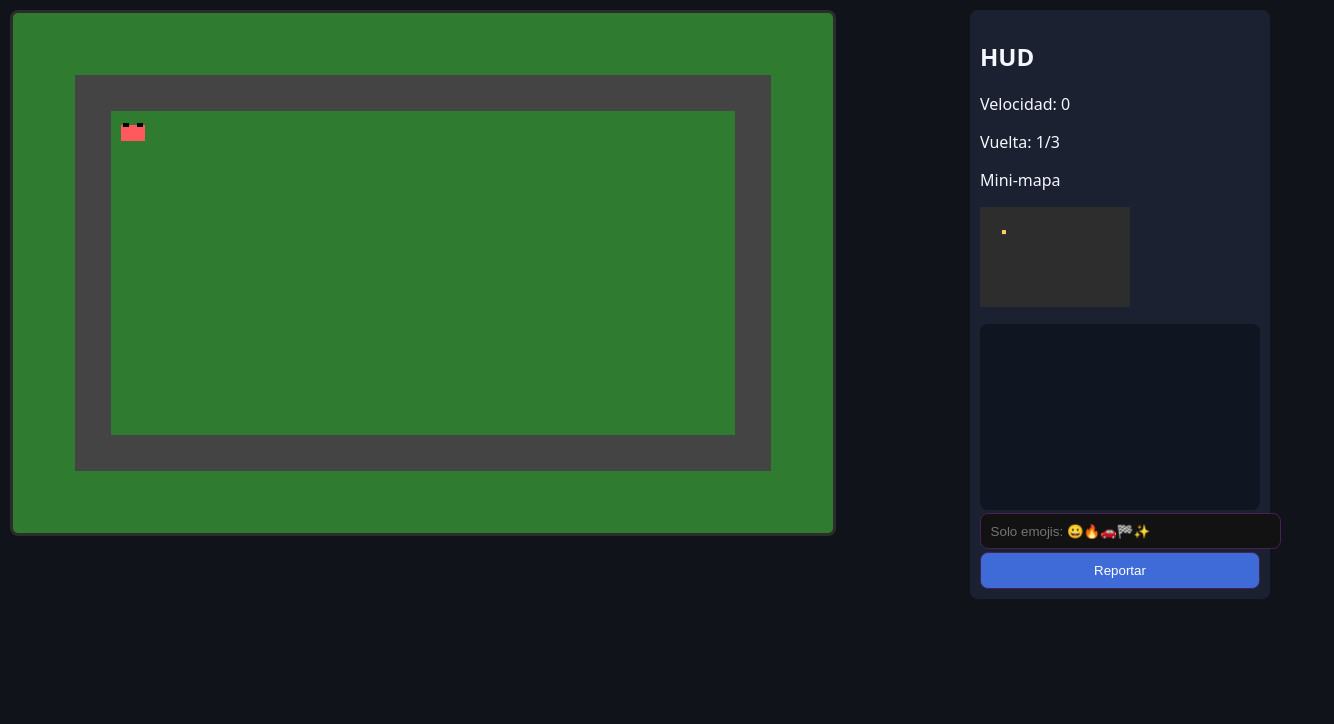
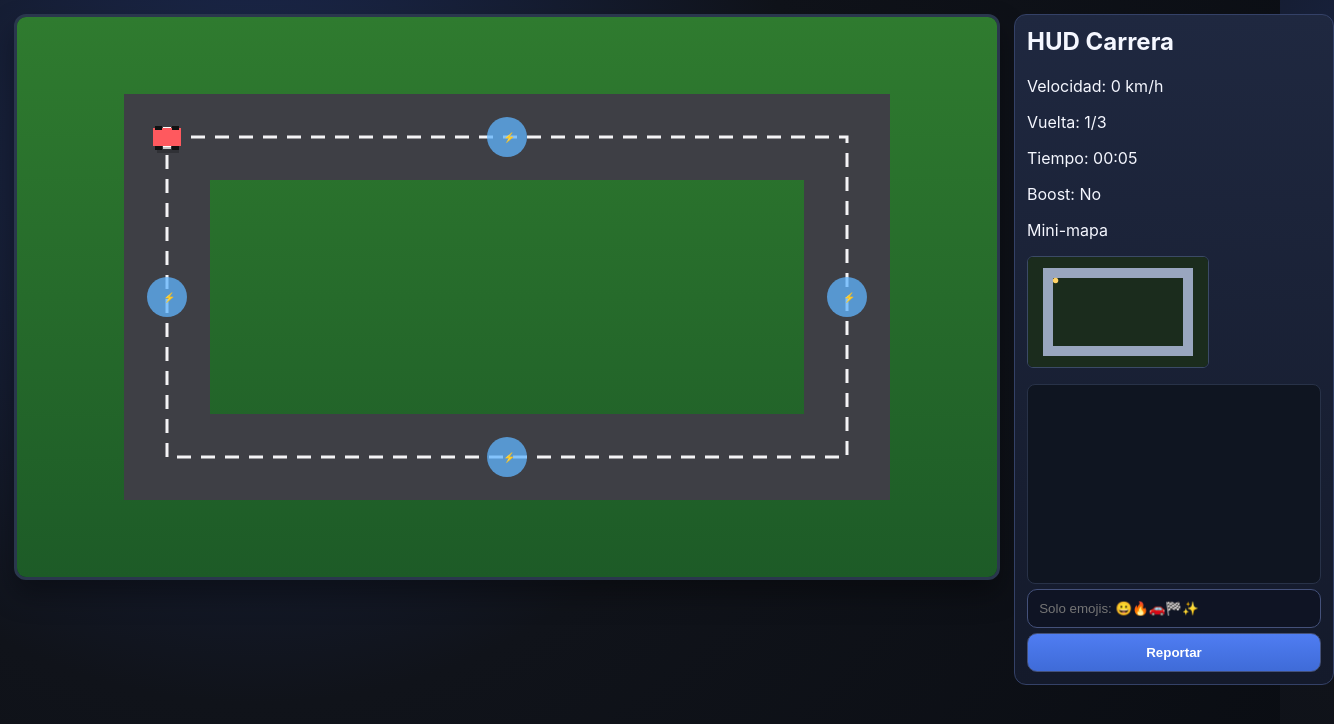
Before and after one commit to JulianD-J/minigames, a website with bundled scripts: page public/game.html in a window 1280 px wide. Shown: the whole page, 1334 px wide, since content can reach past the window. Built offline with nearby package versions, Linux system fonts and the light colour scheme; no server answers; sample sign-in values are in the browser's storage.

Commit message:
feat: improve gameplay visuals and enforce admin login by special credentials

```diff
--- a/public/css/base.css
+++ b/public/css/base.css
@@ -1,8 +1,37 @@
 /* Estilos base compartidos por login, juego y admin. */
 :root { color-scheme: dark; }
-body { font-family: system-ui, sans-serif; margin: 0; background: #10131a; color: #f5f7ff; }
-.card { max-width: 420px; margin: 7vh auto; padding: 1.2rem; background: #1b2130; border-radius: 12px; }
-label { display: block; margin: .7rem 0; }
-input, button { width: 100%; padding: .6rem; border-radius: 8px; border: 1px solid #425; margin-top: .2rem; }
-button { cursor: pointer; background: #3f6bd8; color: white; }
-.error { color: #ff6b6b; min-height: 1.2rem; }
+* { box-sizing: border-box; }
+body {
+  font-family: Inter, system-ui, sans-serif;
+  margin: 0;
+  min-height: 100vh;
+  background: radial-gradient(circle at 20% 20%, #1d2b54 0, #10131a 45%, #0a0d13 100%);
+  color: #f5f7ff;
+}
+.card {
+  max-width: 460px;
+  margin: 8vh auto;
+  padding: 1.4rem;
+  background: linear-gradient(180deg, #1f2840, #141a2b);
+  border: 1px solid #344167;
+  border-radius: 14px;
+  box-shadow: 0 18px 40px rgba(0, 0, 0, 0.35);
+}
+h1 { margin-top: 0; }
+label { display: block; margin: .8rem 0; font-size: 0.95rem; }
+input, button {
+  width: 100%;
+  padding: .7rem;
+  border-radius: 10px;
+  border: 1px solid #44517a;
+  margin-top: .3rem;
+}
+input { background: #0f1424; color: #f4f6ff; }
+button {
+  cursor: pointer;
+  background: linear-gradient(180deg, #4f7df2, #3f6bd8);
+  color: white;
+  font-weight: 600;
+}
+button:hover { filter: brightness(1.07); }
+.error { color: #ff8c8c; min-height: 1.2rem; }
--- a/public/css/game.css
+++ b/public/css/game.css
@@ -1,6 +1,35 @@
 /* Estilos para layout de juego + HUD y chat. */
-.layout { display: grid; grid-template-columns: 1fr 300px; gap: 12px; padding: 10px; }
-#gameCanvas { background: #1a3f1a; border: 3px solid #2c2c2c; border-radius: 8px; }
-#hud { background: #1b2130; border-radius: 8px; padding: 10px; }
+.layout {
+  display: grid;
+  grid-template-columns: 1fr 320px;
+  gap: 14px;
+  padding: 14px;
+}
+#gameCanvas {
+  background: #11251a;
+  border: 3px solid #2a374d;
+  border-radius: 12px;
+  box-shadow: inset 0 0 0 2px #1a2c3f, 0 14px 28px rgba(0,0,0,.35);
+}
+#hud {
+  background: linear-gradient(180deg, #1f2840, #141a2b);
+  border-radius: 12px;
+  border: 1px solid #344167;
+  padding: 12px;
+}
+#hud h2 { margin-top: 0; }
 .chat-box { margin-top: 12px; }
-#chatLog { height: 170px; overflow-y: auto; background: #0f1521; border-radius: 8px; padding: 8px; }
+#chatLog {
+  height: 200px;
+  overflow-y: auto;
+  background: #0f1521;
+  border-radius: 8px;
+  padding: 8px;
+  border: 1px solid #283248;
+}
+#chatLog p { margin: .2rem 0; }
+#minimap {
+  border: 1px solid #3b4a66;
+  border-radius: 6px;
+  background: #0b111d;
+}
--- a/public/game.html
+++ b/public/game.html
@@ -9,13 +9,15 @@
 </head>
 <body>
   <section class="layout">
-    <canvas id="gameCanvas" width="820" height="520"></canvas>
+    <canvas id="gameCanvas" width="980" height="560"></canvas>
     <aside id="hud">
-      <h2>HUD</h2>
-      <p>Velocidad: <span id="speed">0</span></p>
+      <h2>HUD Carrera</h2>
+      <p>Velocidad: <span id="speed">0</span> km/h</p>
       <p>Vuelta: <span id="lap">1</span>/3</p>
+      <p>Tiempo: <span id="timer">00:00</span></p>
+      <p>Boost: <span id="boost">No</span></p>
       <p>Mini-mapa</p>
-      <canvas id="minimap" width="150" height="100"></canvas>
+      <canvas id="minimap" width="180" height="110"></canvas>
       <div class="chat-box">
         <div id="chatLog"></div>
         <input id="chatInput" placeholder="Solo emojis: 😀🔥🚗🏁✨" />
--- a/public/js/game.js
+++ b/public/js/game.js
@@ -1,6 +1,6 @@
-// Lógica principal de canvas: predicción local, interpolación remota y eventos de juego.
+// Lógica principal de canvas: predicción local, checkpoints, boost y render mejorado.
 import { createSocket, sendInput } from './net.js';
-import { updateHud, drawMiniMap } from './ui.js';
+import { updateHud, drawMiniMap, formatTime } from './ui.js';
 import { bindChat } from './chat.js';
 
 const token = localStorage.getItem('playerToken');
@@ -11,19 +11,42 @@ const canvas = document.getElementById('gameCanvas');
 const ctx = canvas.getContext('2d');
 const minimapCtx = document.getElementById('minimap').getContext('2d');
 
-const me = { x: 120, y: 120, angle: 0, speed: 0, lap: 1, checkpoint: 0 };
+const world = { width: canvas.width, height: canvas.height };
+const checkpoints = [
+  { x: 150, y: 120 },
+  { x: 830, y: 120 },
+  { x: 830, y: 440 },
+  { x: 150, y: 440 }
+];
+const boostPads = [
+  { x: 490, y: 120, r: 20 },
+  { x: 830, y: 280, r: 20 },
+  { x: 490, y: 440, r: 20 },
+  { x: 150, y: 280, r: 20 }
+];
+
+const me = {
+  x: 150,
+  y: 120,
+  angle: 0,
+  speed: 0,
+  lap: 1,
+  checkpoint: 0,
+  boostUntil: 0,
+  startedAt: performance.now()
+};
+
 const others = new Map();
 const keys = new Set();
 let gameState = { paused: false };
 
 window.addEventListener('keydown', (e) => keys.add(e.key));
 window.addEventListener('keyup', (e) => keys.delete(e.key));
-
 bindChat(socket);
 
 document.getElementById('reportBtn').onclick = () => {
   const targetAlias = prompt('Alias a reportar');
-  const reason = prompt('Motivo');
+  const reason = prompt('Motivo (se enviará solo emojis en chat, pero reportes admiten texto corto)');
   socket.emit('report:create', { targetAlias, reason });
 };
 
@@ -31,68 +54,135 @@ socket.on('connect', () => socket.emit('ping:client', Date.now()));
 socket.on('ping:server', (ping) => console.log('ping', ping));
 socket.on('game:state', (s) => (gameState = s));
 socket.on('player:state', (p) => others.set(p.token, p));
-socket.on('players:update', (players) => {
-  players.forEach((p) => others.set(p.token, p));
-});
+socket.on('players:update', (players) => players.forEach((p) => others.set(p.token, p)));
 socket.on('race:finished', (data) => alert(`Ganador: ${data.alias} (${data.timeMs}ms)`));
 
 socket.on('race:restart', () => {
-  me.x = 120;
+  me.x = 150;
   me.y = 120;
   me.speed = 0;
   me.angle = 0;
   me.lap = 1;
   me.checkpoint = 0;
+  me.boostUntil = 0;
+  me.startedAt = performance.now();
 });
+
+function applyMovement(dt) {
+  const baseAccel = 180;
+  const steer = 2.8;
+  const maxSpeed = Date.now() < me.boostUntil ? 320 : 240;
+
+  if (keys.has('ArrowUp')) me.speed += baseAccel * dt;
+  if (keys.has('ArrowDown')) me.speed -= baseAccel * dt * 0.8;
+  me.speed *= 0.965;
+
+  me.speed = Math.max(-120, Math.min(maxSpeed, me.speed));
+
+  if (Math.abs(me.speed) > 5) {
+    if (keys.has('ArrowLeft')) me.angle -= steer * dt;
+    if (keys.has('ArrowRight')) me.angle += steer * dt;
+  }
+
+  me.x += Math.cos(me.angle) * me.speed * dt;
+  me.y += Math.sin(me.angle) * me.speed * dt;
+
+  me.x = Math.max(20, Math.min(world.width - 20, me.x));
+  me.y = Math.max(20, Math.min(world.height - 20, me.y));
+}
+
+function checkBoostPads() {
+  for (const pad of boostPads) {
+    const dx = me.x - pad.x;
+    const dy = me.y - pad.y;
+    if (Math.hypot(dx, dy) < pad.r + 8) {
+      me.boostUntil = Date.now() + 1400;
+    }
+  }
+}
+
+function checkCheckpointsAndLap() {
+  const current = checkpoints[me.checkpoint];
+  if (Math.hypot(me.x - current.x, me.y - current.y) < 40) {
+    me.checkpoint = (me.checkpoint + 1) % checkpoints.length;
+    if (me.checkpoint === 0) {
+      me.lap = Math.min(3, me.lap + 1);
+      if (me.lap === 3) {
+        socket.emit('race:finish', { timeMs: performance.now() - me.startedAt });
+      }
+    }
+  }
+}
 
 function update(dt) {
   if (gameState.paused) return;
-  const accel = 120;
-  if (keys.has('ArrowUp')) me.speed += accel * dt;
-  if (keys.has('ArrowDown')) me.speed -= accel * dt;
-  me.speed *= 0.96;
-  if (keys.has('ArrowLeft')) me.angle -= 2.4 * dt;
-  if (keys.has('ArrowRight')) me.angle += 2.4 * dt;
-
-  me.x += Math.cos(me.angle) * me.speed * dt;
-  me.y += Math.sin(me.angle) * me.speed * dt;
-  me.x = Math.max(10, Math.min(canvas.width - 10, me.x));
-  me.y = Math.max(10, Math.min(canvas.height - 10, me.y));
-
-  if (me.x > 790 && me.y > 490) {
-    me.lap = Math.min(3, me.lap + 1);
-    if (me.lap === 3) socket.emit('race:finish', { timeMs: performance.now() | 0 });
-  }
+  applyMovement(dt);
+  checkBoostPads();
+  checkCheckpointsAndLap();
 
   sendInput(socket, me);
-  updateHud(me.speed, me.lap);
+  updateHud({
+    speed: me.speed,
+    lap: me.lap,
+    timerText: formatTime(performance.now() - me.startedAt),
+    boostActive: Date.now() < me.boostUntil
+  });
 }
 
-function render() {
-  ctx.clearRect(0, 0, canvas.width, canvas.height);
-  ctx.fillStyle = '#2f7b2f';
-  ctx.fillRect(0, 0, canvas.width, canvas.height);
-  ctx.strokeStyle = '#444';
-  ctx.lineWidth = 36;
-  ctx.strokeRect(80, 80, 660, 360);
+function drawTrack() {
+  const g = ctx.createLinearGradient(0, 0, 0, world.height);
+  g.addColorStop(0, '#2f7b2f');
+  g.addColorStop(1, '#1d5b27');
+  ctx.fillStyle = g;
+  ctx.fillRect(0, 0, world.width, world.height);
 
-  // Kart local (predicción cliente).
-  drawKart(me, '#ff595e');
-  // Karts remotos interpolados (placeholder simple).
-  others.forEach((p) => drawKart(p, '#1982c4'));
-  drawMiniMap(minimapCtx, [me, ...others.values()]);
+  ctx.strokeStyle = '#3e3f45';
+  ctx.lineWidth = 86;
+  ctx.strokeRect(150, 120, 680, 320);
+
+  ctx.strokeStyle = '#f3f3f5';
+  ctx.lineWidth = 3;
+  ctx.setLineDash([14, 10]);
+  ctx.strokeRect(150, 120, 680, 320);
+  ctx.setLineDash([]);
+
+  ctx.fillStyle = '#ffffff';
+  ctx.fillRect(146, 110, 8, 22); // línea de salida
+
+  boostPads.forEach((pad) => {
+    ctx.beginPath();
+    ctx.fillStyle = 'rgba(95,180,255,0.75)';
+    ctx.arc(pad.x, pad.y, pad.r, 0, Math.PI * 2);
+    ctx.fill();
+    ctx.fillStyle = '#d8f1ff';
+    ctx.fillText('⚡', pad.x - 4, pad.y + 4);
+  });
 }
 
 function drawKart(player, color) {
   ctx.save();
   ctx.translate(player.x, player.y);
   ctx.rotate(player.angle || 0);
+
+  ctx.fillStyle = 'rgba(0,0,0,0.22)';
+  ctx.fillRect(-10, 10, 22, 6);
+
   ctx.fillStyle = color;
-  ctx.fillRect(-12, -8, 24, 16);
-  ctx.fillStyle = '#000';
-  ctx.fillRect(-10, -10, 6, 4);
-  ctx.fillRect(4, -10, 6, 4);
+  ctx.fillRect(-14, -9, 28, 18);
+  ctx.fillStyle = '#111';
+  ctx.fillRect(-12, -11, 7, 4);
+  ctx.fillRect(5, -11, 7, 4);
+  ctx.fillRect(-12, 9, 7, 4);
+  ctx.fillRect(5, 9, 7, 4);
   ctx.restore();
+}
+
+function render() {
+  ctx.clearRect(0, 0, world.width, world.height);
+  drawTrack();
+  drawKart(me, Date.now() < me.boostUntil ? '#ffe066' : '#ff595e');
+  others.forEach((p) => drawKart(p, '#1982c4'));
+  drawMiniMap(minimapCtx, [me, ...others.values()], world);
 }
 
 let last = performance.now();
--- a/public/js/ui.js
+++ b/public/js/ui.js
@@ -1,15 +1,34 @@
 // Módulo UI/HUD del juego: actualiza métricas y mini mapa.
-export function updateHud(speed, lap) {
-  document.getElementById('speed').textContent = Math.round(speed);
+export function updateHud({ speed, lap, timerText, boostActive }) {
+  document.getElementById('speed').textContent = Math.max(0, Math.round(speed));
   document.getElementById('lap').textContent = lap;
+  document.getElementById('timer').textContent = timerText;
+  document.getElementById('boost').textContent = boostActive ? 'Sí ⚡' : 'No';
 }
 
-export function drawMiniMap(ctx, players) {
-  ctx.clearRect(0, 0, 150, 100);
-  ctx.fillStyle = '#2d2d2d';
-  ctx.fillRect(0, 0, 150, 100);
+export function drawMiniMap(ctx, players, world) {
+  ctx.clearRect(0, 0, 180, 110);
+  ctx.fillStyle = '#1b2c1d';
+  ctx.fillRect(0, 0, 180, 110);
+
+  // Trazo del circuito.
+  ctx.strokeStyle = '#99a6bf';
+  ctx.lineWidth = 10;
+  ctx.strokeRect(20, 16, 140, 78);
+
   players.forEach((p, idx) => {
     ctx.fillStyle = idx === 0 ? '#ffd166' : '#66e3ff';
-    ctx.fillRect((p.x / 820) * 150, (p.y / 520) * 100, 4, 4);
+    const x = (p.x / world.width) * 180;
+    const y = (p.y / world.height) * 110;
+    ctx.beginPath();
+    ctx.arc(x, y, 2.7, 0, Math.PI * 2);
+    ctx.fill();
   });
 }
+
+export function formatTime(ms) {
+  const totalSec = Math.floor(ms / 1000);
+  const m = String(Math.floor(totalSec / 60)).padStart(2, '0');
+  const s = String(totalSec % 60).padStart(2, '0');
+  return `${m}:${s}`;
+}
--- a/server/adminConsole.js
+++ b/server/adminConsole.js
@@ -4,7 +4,7 @@ const { pushMessage } = require('./models/chatModel');
 const { sanitizeChat } = require('./utils/chatFilter');
 
 function wireAdminConsole(io, socket) {
-  if (!socket.handshake.auth?.adminToken || socket.handshake.auth.adminToken !== process.env.ADMIN_TOKEN) {
+  if (!socket.player?.isAdmin) {
     return;
   }
 
```
Also changed, not shown: public/admin-access.html (+3 -30 lines), public/admin.html (+3 -3 lines), public/index.html (+5 -2 lines), server/controllers/adminAuthController.js (+2 -13 lines), server/controllers/authController.js (+14 -1 lines), server/middleware/authMiddleware.js (+10 -9 lines), server/models/userModel.js (+3 -8 lines), server/routes/adminRoutes.js (+3 -4 lines), tests/adminEndpoints.test.js (+10 -5 lines), tests/adminSession.test.js (+7 -11 lines), tests/revocationApi.test.js (+6 -2 lines), README.md.
